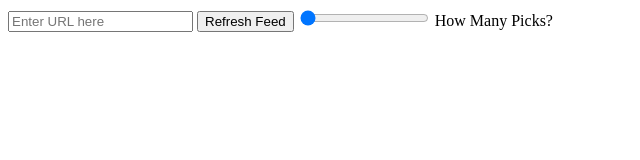
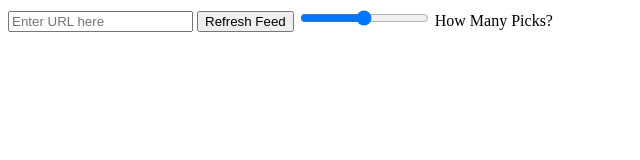
Before and after one commit to SilhouetteCipher/nodeJSGoodReads2, a website: page public/index.html in a window 1280 px wide. Shown: the full height of the page, 0-640 px from the left. Drawn offline with Linux system fonts and the light colour scheme.

Commit message:
changed default slider value to 3. might ditch slider and add buttons for the number

```diff
--- a/public/index.html
+++ b/public/index.html
@@ -9,7 +9,7 @@
     <input type="text" id="url-input" placeholder="Enter URL here">
     <!-- <button id="save-url-button">Save URL</button> -->
     <button id="refresh-button">Refresh Feed</button>
-    <input type="range" min="1" max="5" value="1" id="item-slider">
+    <input type="range" min="1" max="5" value="3" id="item-slider">
     <label id="slider-label">How Many Picks?</label>
     <div id="feed-container">
         <!-- RSS feed entries will be displayed here -->
```
